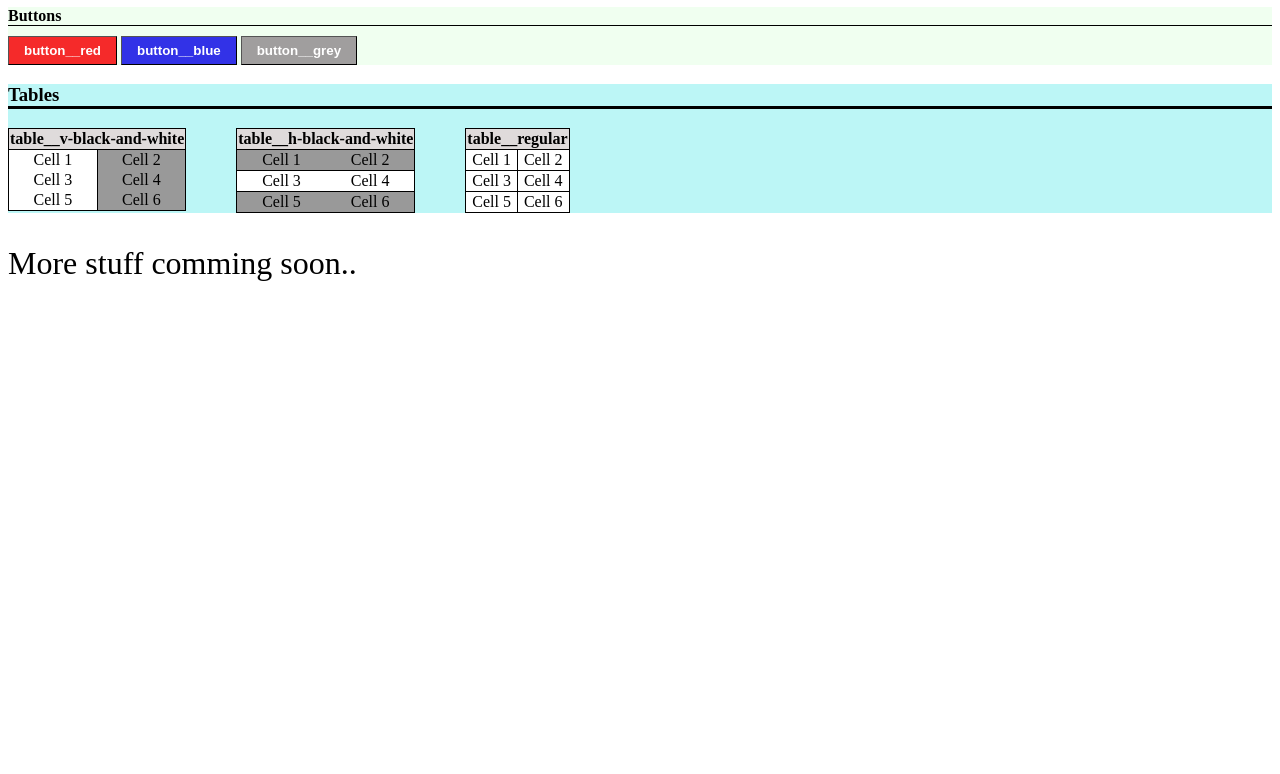
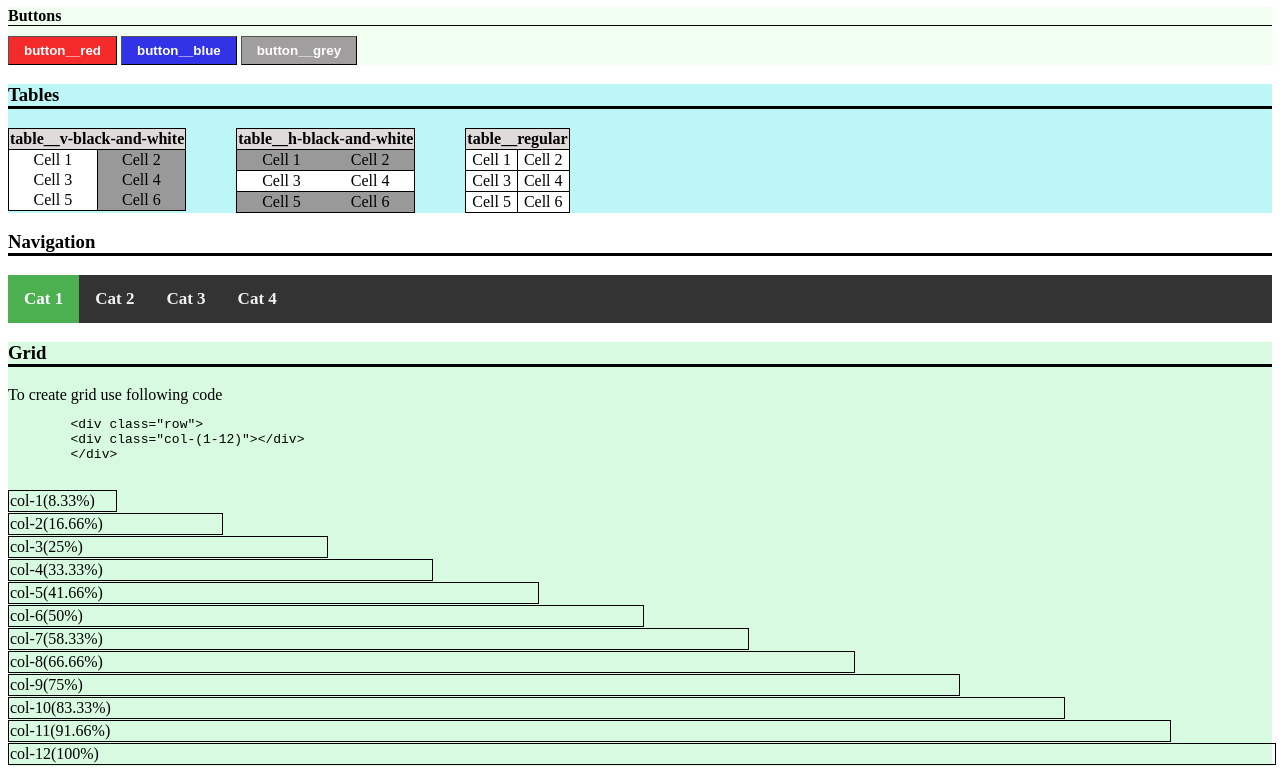
Before and after one commit to kelj0/kelj0-css, a plain HTML site: page index.html in a window 1280 px wide. Shown: the part 934-1708 px from the top of the page. Before the commit the page ends 1248 px from the top, so only its background shows below. Drawn offline with Linux system fonts and the light colour scheme.

Commit message:
added navbar and basic grid

```diff
--- a/index.html
+++ b/index.html
@@ -110,8 +110,57 @@
 				</tr>
 			</table>
 		</div>
-			<div>
-				<p style="font-size: 32px;">More stuff comming soon..<p>
+		<h3>Navigation</h3>
+		<div class="top__navigation">
+			<a class="active" href="#">Cat 1</a>
+			<a href="#">Cat 2</a>
+			<a href="#">Cat 3</a>
+			<a href="#">Cat 4</a>
+		</div>
+		<div style="background-color: rgb(215, 250, 225);">
+			<h3>Grid</h3>
+	To create grid use following code
+			<pre>
+	&lt;div class="row">
+	&lt;div class="col-(1-12)">&lt;/div>
+	&lt;/div>
+			</pre>
+			<div class="row">
+				<div class="col-1">col-1(8.33%)</div>
+			</div>
+			<div class="row">
+				<div class="col-2">col-2(16.66%)</div>
+			</div>
+			<div class="row">
+				<div class="col-3">col-3(25%)</div>
+			</div>
+			<div class="row">
+				<div class="col-4">col-4(33.33%)</div>
+			</div>
+			<div class="row">
+				<div class="col-5">col-5(41.66%)</div>
+			</div>
+			<div class="row">
+				<div class="col-6">col-6(50%)</div>
+			</div>
+			<div class="row">
+				<div class="col-7">col-7(58.33%)</div>
+			</div>
+			<div class="row">
+				<div class="col-8">col-8(66.66%)</div>
+			</div>
+			<div class="row">
+				<div class="col-9">col-9(75%)</div>
+			</div>
+			<div class="row">
+				<div class="col-10">col-10(83.33%)</div>
+			</div>
+			<div class="row">
+				<div class="col-11">col-11(91.66%)</div>
+			</div>
+			<div class="row">
+				<div class="col-12">col-12(100%)</div>
+			</div>
 		</div>
 	</body>
 </html>
--- a/kelj0.css
+++ b/kelj0.css
@@ -160,3 +160,63 @@ form #username{
 .container input:checked ~ .checkmark:after {
     display: block;
 }
+
+/* ========Top navigation======== */
+
+.top__navigation {
+    background-color: #333;
+    overflow: hidden;
+}
+.top__navigation a {
+    float: left;
+    color: #f2f2f2;
+    text-align: center;
+    padding: 14px 16px;
+    text-decoration: none;
+    font-size: 17px;
+    font-weight: bolder;
+}
+.top__navigation a:hover {
+    background-color: #ddd;
+    color: black;
+}
+.top__navigation a.active {
+    background-color: #4CAF50;
+    color: white;
+}
+
+
+
+/* ========Grid======== */
+
+.grid{
+    display: grid;
+    grid-template-columns: 1fr,1fr;
+    grid-template-rows: 1fr,1fr;
+}
+.row::after {
+    content: "";
+    clear: both;
+    display: table;
+}
+/*You can remove this black border if you dont want (its just for
+easyer perception of grid
+*/
+[class*="col-"] {
+    float: left;
+    padding: 1px;
+    border: 1px solid rgb(0, 0, 0);
+    margin-bottom: 1px;
+}
+.col-1 {width: 8.33%;}
+.col-2 {width: 16.66%;}
+.col-3 {width: 25%;}
+.col-4 {width: 33.33%;}
+.col-5 {width: 41.66%;}
+.col-6 {width: 50%;}
+.col-7 {width: 58.33%;}
+.col-8 {width: 66.66%;}
+.col-9 {width: 75%;}
+.col-10 {width: 83.33%;}
+.col-11 {width: 91.66%;}
+.col-12 {width: 100%;}
```
Lines whose indentation alone changed are shown as unchanged.
